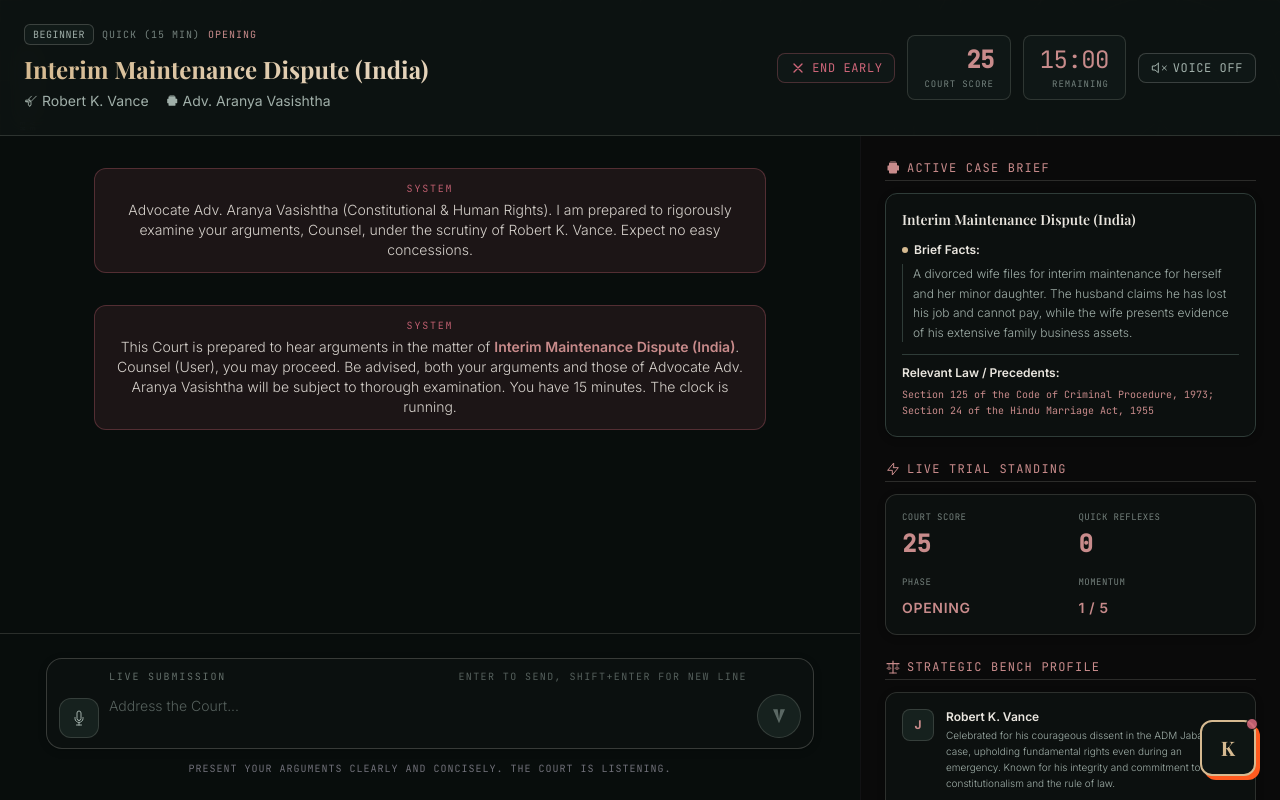
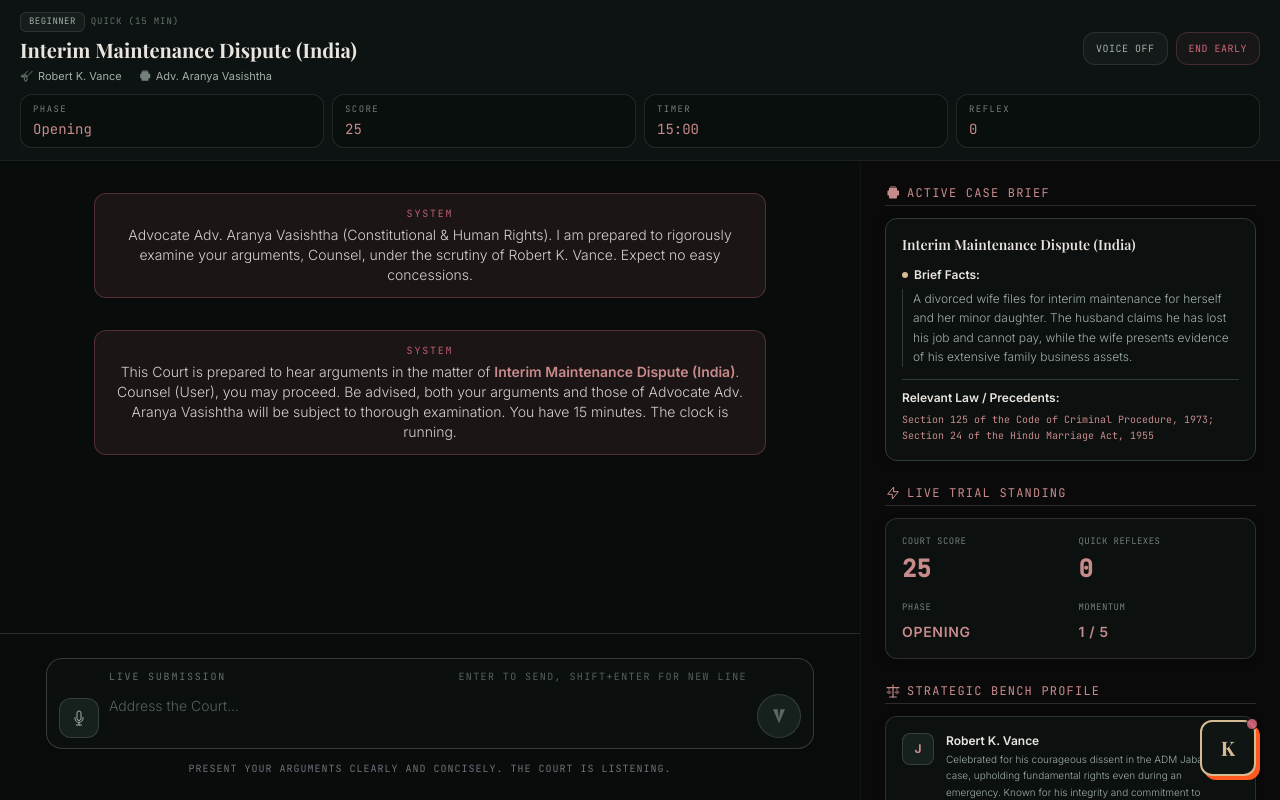
Before and after one commit to Ravs0/Legal-Trial, a React (Vite) app: page /#/landing in a window 1280 px wide. Both pictures are taken after a click on the button "Start 5-Min Demo Trial". Built offline with nearby package versions, Linux system fonts and the light colour scheme; a web font is replaced by a local one.

Commit message:
ui: polish landing, dashboard, sidebar, and arena chrome
Clearer demo CTA hierarchy, cleaner nav active states, quieter
background texture, denser arena header with session chips, and
dismissible audio errors.

```diff
--- a/components/BackgroundGeometry.tsx
+++ b/components/BackgroundGeometry.tsx
@@ -4,7 +4,7 @@ export const BackgroundGeometry: React.FC = () => {
   return (
     <div className="absolute inset-0 overflow-hidden pointer-events-none z-0 select-none">
       {/* Blueprint Grid Overlay — visible */}
-      <svg className="absolute inset-0 w-full h-full opacity-[0.06]" xmlns="http://www.w3.org/2000/svg">
+      <svg className="absolute inset-0 w-full h-full opacity-[0.035]" xmlns="http://www.w3.org/2000/svg">
         <defs>
           <pattern id="grid" width="80" height="80" patternUnits="userSpaceOnUse">
             <path d="M 80 0 L 0 0 0 80" fill="none" stroke="#D6BA91" strokeWidth="0.6" />
@@ -29,7 +29,7 @@ export const BackgroundGeometry: React.FC = () => {
       </svg>
 
       {/* Rotating Astrolabe Compass Rings — Top Right */}
-      <div className="absolute -top-40 -right-40 w-[560px] h-[560px] opacity-[0.08] animate-[spin_120s_linear_infinite]">
+      <div className="absolute -top-40 -right-40 w-[560px] h-[560px] opacity-[0.045] animate-[spin_120s_linear_infinite]">
         <svg className="w-full h-full text-brand-accent" viewBox="0 0 200 200" fill="none" stroke="currentColor" strokeWidth="0.3">
           <circle cx="100" cy="100" r="95" strokeDasharray="2,3" />
           <circle cx="100" cy="100" r="88" />
--- a/components/ChatMessage.tsx
+++ b/components/ChatMessage.tsx
@@ -144,7 +144,7 @@ export const ChatMessage: React.FC<ChatMessageProps> = ({
   }
 
   return (
-    <div className={`group relative flex flex-col ${alignment} mb-6 px-4 py-3 rounded-lg hover:bg-zinc-900/20 transition-all duration-300 ease-out animate-fadeInUp w-full`}>
+    <div className={`group relative flex flex-col ${alignment} mb-4 sm:mb-5 px-2 sm:px-4 py-2 sm:py-2.5 rounded-xl hover:bg-white/[0.02] transition-colors duration-200 animate-fadeInUp w-full`}>
       {/* Floating actions menu (hover on desktop, tap on mobile) */}
       {!isUser && (
         <>
--- a/components/Layout.tsx
+++ b/components/Layout.tsx
@@ -41,10 +41,10 @@ const NavItem: React.FC<{
   const location = useLocation();
 
   const navLinkClass = (isActive: boolean): string =>
-    `flex items-center px-3 py-2.5 rounded-xl text-[12px] font-medium transition-all group relative overflow-hidden
+    `flex items-center px-2.5 py-2 rounded-lg text-[12px] font-medium transition-colors duration-150 group relative
      ${isActive
-      ? 'bg-brand-accent/15 text-brand-accent border-l-2 border-l-brand-accent border-y border-r border-y-brand-accent/20 border-r-brand-accent/20'
-      : 'text-white/60 border border-transparent hover:bg-white/8 hover:text-white/90'
+      ? 'bg-brand-accent/12 text-brand-accent shadow-[inset_3px_0_0_0] shadow-brand-accent'
+      : 'text-white/55 hover:bg-white/[0.06] hover:text-white/90'
     }`;
 
   const manualIsActive = location.pathname === to || (!end && location.pathname.startsWith(to) && to !== ROUTES.HOME) || (end && location.pathname === to && to === ROUTES.HOME);
@@ -242,9 +242,9 @@ export const Layout: React.FC<LayoutProps> = ({ children }) => {
       {/* Sidebar */}
       {showSidebar && (
         <aside
-          className={`fixed inset-y-0 left-0 z-50 bg-brand-bg-dark border-r border-white/8 flex flex-col transition-all duration-300 ease-in-out
+          className={`fixed inset-y-0 left-0 z-50 bg-brand-bg-dark/98 backdrop-blur-xl border-r border-white/[0.06] flex flex-col transition-all duration-300 ease-in-out
             ${isSidebarOpen ? 'md:w-56' : 'md:w-[60px]'}
-            ${isMobileOpen ? 'translate-x-0 w-[260px]' : '-translate-x-full md:translate-x-0'}
+            ${isMobileOpen ? 'translate-x-0 w-[260px] shadow-2xl' : '-translate-x-full md:translate-x-0'}
           `}
         >
           {/* Sidebar Header */}
@@ -315,7 +315,7 @@ export const Layout: React.FC<LayoutProps> = ({ children }) => {
           {/* Mode Badge */}
           {isExpanded && (
             <div className="px-3 py-2 border-t border-white/8">
-              <div className="flex items-center gap-2 px-2 py-1.5 bg-brand-accent/10 border border-brand-accent/25">
+              <div className="flex items-center gap-2 px-3 py-2 rounded-lg bg-brand-accent/10 border border-brand-accent/20">
                 <ChartIcon />
                 <span className="text-[10px] font-mono text-brand-accent tracking-wider uppercase">{formatModeLabel(practiceMode)}</span>
               </div>
--- a/screens/LandingScreen.tsx
+++ b/screens/LandingScreen.tsx
@@ -107,29 +107,35 @@ const LandingScreen: React.FC = () => {
             case research &amp; strategy tools when you are ready to go deeper.
           </p>
 
-          <div className="mt-8 flex flex-col sm:flex-row items-center justify-center gap-3">
+          <div className="mt-8 flex flex-col items-center justify-center gap-3">
             <button
               type="button"
               onClick={handleDemoStart}
-              className="min-h-[48px] px-6 py-3 rounded-xl bg-brand-accent text-brand-accent-text font-semibold inline-flex items-center justify-center gap-2 hover:bg-brand-accent-hover transition-colors"
+              className="min-h-[52px] px-8 py-3.5 rounded-2xl bg-brand-accent text-brand-accent-text font-semibold text-sm sm:text-base inline-flex items-center justify-center gap-2 hover:bg-brand-accent-hover transition-all shadow-[0_8px_32px_rgba(214,186,145,0.18)] hover:shadow-[0_12px_40px_rgba(214,186,145,0.28)] hover:-translate-y-0.5"
             >
               <PlusCircleIcon className="h-5 w-5" />
               Start 5-Min Demo Trial
             </button>
             <span className="text-[10px] font-mono uppercase tracking-[0.2em] text-brand-text-secondary/55">
-              No setup required
+              No setup · Indian beginner case
             </span>
+          </div>
+
+          <div className="mt-10 mb-2 flex items-center gap-4 w-full max-w-md mx-auto">
+            <div className="h-px flex-1 bg-brand-border/60" />
+            <span className="text-[9px] font-mono uppercase tracking-[0.22em] text-brand-text-secondary/45">or choose jurisdiction</span>
+            <div className="h-px flex-1 bg-brand-border/60" />
           </div>
         </div>
 
         {/* Jurisdiction selection cards */}
-        <div className="grid grid-cols-1 md:grid-cols-2 gap-6 md:gap-8 w-full max-w-3xl mx-auto animate-fadeInUp" style={{ animationDelay: '0.15s' }}>
+        <div className="grid grid-cols-1 md:grid-cols-2 gap-5 md:gap-6 w-full max-w-3xl mx-auto animate-fadeInUp" style={{ animationDelay: '0.15s' }}>
 
           {/* Indian Legal Practice */}
           <div
             onClick={() => handleModeSelection('indian')}
-            className="group relative bg-brand-bg-secondary border border-brand-border rounded-2xl p-8 sm:p-10 cursor-pointer transition-all duration-400 ease-out shadow-sm
-              hover:bg-brand-bg-primary hover:border-brand-accent/40 hover:shadow-card hover:-translate-y-1 focus-ring"
+            className="group relative bg-brand-bg-secondary/80 border border-brand-border rounded-2xl p-7 sm:p-9 cursor-pointer transition-all duration-300 ease-out
+              hover:border-brand-accent/45 hover:shadow-card-hover hover:-translate-y-1 focus-ring backdrop-blur-sm"
             role="button"
             tabIndex={0}
             onKeyDown={(e) => { if (e.key === 'Enter' || e.key === ' ') { e.preventDefault(); handleModeSelection('indian'); } }}
@@ -165,8 +171,8 @@ const LandingScreen: React.FC = () => {
           {/* International Law Practice */}
           <div
             onClick={() => handleModeSelection('international')}
-            className="group relative bg-brand-bg-secondary border border-brand-border rounded-2xl p-8 sm:p-10 cursor-pointer transition-all duration-400 ease-out shadow-sm
-              hover:bg-brand-bg-primary hover:border-brand-accent/40 hover:shadow-card hover:-translate-y-1 focus-ring"
+            className="group relative bg-brand-bg-secondary/80 border border-brand-border rounded-2xl p-7 sm:p-9 cursor-pointer transition-all duration-300 ease-out
+              hover:border-brand-accent/45 hover:shadow-card-hover hover:-translate-y-1 focus-ring backdrop-blur-sm"
             role="button"
             tabIndex={0}
             onKeyDown={(e) => { if (e.key === 'Enter' || e.key === ' ') { e.preventDefault(); handleModeSelection('international'); } }}
--- a/screens/practice/PracticeArena.tsx
+++ b/screens/practice/PracticeArena.tsx
@@ -924,71 +924,51 @@ const PracticeArena: React.FC = () => {
     >
       <BackgroundGeometry />
 
-      <div className="px-3 py-3 sm:p-6 bg-brand-bg-secondary/80 backdrop-blur-md border-b border-brand-text-primary/15 sticky top-0 z-20 flex-shrink-0">
-        <div className="max-w-7xl mx-auto space-y-3 sm:space-y-0 sm:flex sm:items-center sm:justify-between sm:gap-4">
-          <div className="text-left min-w-0 sm:flex-grow sm:max-w-3xl">
-            <div className="flex flex-wrap items-center gap-2 mb-2">
-              <span className="inline-block px-2 py-0.5 rounded-md text-[10px] font-mono border border-brand-text-primary/20 bg-brand-bg-tertiary/60 text-brand-text-secondary uppercase tracking-wider">{currentSessionSettings.difficulty}</span>
-              <span className="text-[10px] font-mono text-brand-text-secondary/70 uppercase tracking-widest">{currentSessionSettings.sessionType}</span>
-              <span className={`text-[10px] font-mono uppercase tracking-widest ${catColors.text}`}>{phaseLabel(activePhase)}</span>
+      <div className="px-3 py-2.5 sm:px-5 sm:py-3 bg-brand-bg-secondary/95 backdrop-blur-xl border-b border-white/[0.06] sticky top-0 z-20 flex-shrink-0">
+        <div className="max-w-7xl mx-auto space-y-2.5">
+          <div className="flex items-start sm:items-center justify-between gap-3">
+            <div className="text-left min-w-0 flex-1">
+              <div className="flex flex-wrap items-center gap-1.5 mb-1">
+                <span className="inline-block px-2 py-0.5 rounded-md text-[9px] font-mono border border-white/10 bg-white/[0.04] text-brand-text-secondary uppercase tracking-wider">{currentSessionSettings.difficulty}</span>
+                <span className="text-[9px] font-mono text-brand-text-secondary/60 uppercase tracking-widest">{currentSessionSettings.sessionType}</span>
               </div>
-            <h2 className="text-lg sm:text-2xl font-bold text-shimmer truncate font-serif text-brand-text-primary" title={currentSessionSettings.caseDetail.title}>{currentSessionSettings.caseDetail.title}</h2>
-            <div className="flex flex-wrap items-center gap-x-4 gap-y-1 text-[11px] sm:text-sm text-brand-text-secondary mt-1.5">
-              <span className="flex items-center"><GavelIcon className="h-3.5 w-3.5 mr-1" /> {currentSessionSettings.judgePersonality.name}</span>
-              <span className="flex items-center"><BriefcaseIcon className="h-3.5 w-3.5 mr-1" /> {currentSessionSettings.opposingCounselPersonality.name}</span>
+              <h2 className="text-base sm:text-xl font-bold truncate font-serif text-brand-text-primary leading-snug" title={currentSessionSettings.caseDetail.title}>{currentSessionSettings.caseDetail.title}</h2>
+              <div className="hidden sm:flex flex-wrap items-center gap-x-4 gap-y-0.5 text-[11px] text-brand-text-secondary mt-1">
+                <span className="flex items-center gap-1"><GavelIcon className="h-3.5 w-3.5 opacity-70" /> {currentSessionSettings.judgePersonality.name}</span>
+                <span className="flex items-center gap-1"><BriefcaseIcon className="h-3.5 w-3.5 opacity-70" /> {currentSessionSettings.opposingCounselPersonality.name}</span>
               </div>
             </div>
 
-          <div className="hidden sm:flex items-center space-x-2 sm:space-x-3 flex-shrink-0">
+            <div className="hidden sm:flex items-center gap-2 flex-shrink-0">
+              {isTTSAvailable() && (
+                <button
+                  onClick={() => setVoiceEnabled(v => !v)}
+                  className={`px-3 py-2 rounded-xl border text-[10px] font-mono uppercase tracking-wider transition-all ${
+                    voiceEnabled
+                      ? `${catColors.bg} text-brand-accent-text border-transparent`
+                      : 'border-white/10 bg-white/[0.03] text-brand-text-secondary hover:text-brand-text-primary'
+                  }`}
+                  title={voiceEnabled ? 'Mute courtroom voice' : 'Enable courtroom voice'}
+                >
+                  {voiceEnabled ? 'Voice On' : 'Voice Off'}
+                </button>
+              )}
               {!sessionEnded && isTimerRunning && (
                 <button
                   onClick={() => { if (currentSessionSettings) handleSessionEnd(true, true); }}
-                className="p-2 sm:px-3 sm:py-1.5 rounded-lg border border-brand-error/30 bg-brand-bg-tertiary/40 hover:bg-brand-error/10 text-brand-error transition-all flex items-center justify-center gap-1.5 text-xs font-mono uppercase tracking-wider"
+                  className="px-3 py-2 rounded-xl border border-brand-error/25 bg-brand-error/5 hover:bg-brand-error/10 text-brand-error transition-all text-[10px] font-mono uppercase tracking-wider"
                   title="End Trial Early"
                 >
-                <svg className="w-4 h-4" fill="none" stroke="currentColor" strokeWidth={2} viewBox="0 0 24 24">
-                  <path strokeLinecap="round" strokeLinejoin="round" d="M6 18L18 6M6 6l12 12" />
-                </svg>
-                <span className="hidden sm:inline">End Early</span>
-              </button>
-            )}
-
-            <div className="text-right bg-brand-bg-tertiary/40 px-3 py-1 sm:px-4 sm:py-2 rounded-lg border border-brand-text-primary/15 hidden sm:block">
-              <p className={`text-xl sm:text-2xl font-mono tracking-tight ${catColors.text} font-bold`}>{scoreBreakdown.total}</p>
-              <p className="text-[8px] sm:text-[9px] uppercase font-mono tracking-widest mt-0.5 text-brand-text-secondary/70">Court Score</p>
-            </div>
-
-            <div className="text-right bg-brand-bg-tertiary/40 px-3 py-1 sm:px-4 sm:py-2 rounded-lg border border-brand-text-primary/15">
-              <p className={`text-xl sm:text-2xl font-mono tracking-tight ${remainingSeconds < 60 ? 'text-brand-error animate-pulse' : catColors.text}`}>{formattedTime}</p>
-              <p className="text-[8px] sm:text-[9px] uppercase font-mono tracking-widest mt-0.5 text-brand-text-secondary/70">{remainingSeconds <= 0 ? 'Ended' : (isTimerRunning ? 'Remaining' : 'Paused')}</p>
-            </div>
-
-            {isTTSAvailable() && (
-              <button
-                onClick={() => setVoiceEnabled(v => !v)}
-                className={`p-2 sm:px-3 sm:py-1.5 rounded-lg border transition-all flex items-center justify-center gap-1.5 text-xs font-mono uppercase tracking-wider ${
-                  voiceEnabled
-                    ? `${catColors.bg} text-brand-accent-text border-transparent`
-                    : 'border-brand-text-primary/20 bg-brand-bg-tertiary/40 text-brand-text-secondary hover:text-brand-text-primary'
-                }`}
-                title={voiceEnabled ? 'Mute courtroom voice' : 'Enable courtroom voice'}
-              >
-                <svg className="w-4 h-4" fill="none" stroke="currentColor" strokeWidth={1.5} viewBox="0 0 24 24">
-                  <path strokeLinecap="round" strokeLinejoin="round" d="M11 5L6 9H2v6h4l5 4V5z" />
-                  {voiceEnabled ? (
-                    <path strokeLinecap="round" strokeLinejoin="round" d="M15.5 8.5a5 5 0 010 7M19 5a9 9 0 010 14" />
-                  ) : (
-                    <path strokeLinecap="round" strokeLinejoin="round" d="M23 9l-6 6M17 9l6 6" />
-                  )}
-                </svg>
-                <span className="hidden sm:inline">{voiceEnabled ? 'Voice On' : 'Voice Off'}</span>
+                  End Early
                 </button>
               )}
             </div>
+          </div>
 
-          <div className="sm:hidden space-y-3">
+          <SessionChipRow items={sessionMeta} className="hidden sm:grid" />
+
+          <div className="sm:hidden space-y-2">
             <SessionChipRow items={sessionMeta} />
-
             <div className="grid grid-cols-3 gap-2">
               {mobileQuickActions.map((action) => (
                 <button
@@ -996,10 +976,10 @@ const PracticeArena: React.FC = () => {
                   type="button"
                   onClick={action.onClick}
                   disabled={action.disabled}
-                  className={`rounded-xl border px-3 py-2.5 text-left transition-all disabled:cursor-not-allowed disabled:opacity-60 ${action.tone}`}
+                  className={`rounded-xl border px-2.5 py-2 text-left transition-all disabled:cursor-not-allowed disabled:opacity-50 min-h-[48px] ${action.tone}`}
                 >
                   <p className="text-[11px] font-semibold uppercase tracking-wide">{action.label}</p>
-                  <p className="mt-1 text-[9px] font-mono uppercase tracking-[0.16em] text-brand-text-secondary/60">{action.hint}</p>
+                  <p className="mt-0.5 text-[9px] font-mono uppercase tracking-[0.14em] text-brand-text-secondary/55">{action.hint}</p>
                 </button>
               ))}
             </div>
@@ -1091,8 +1071,15 @@ const PracticeArena: React.FC = () => {
             <div className="p-3 sm:p-6 bg-brand-bg-primary border-t border-brand-text-primary/15 z-20 relative flex-shrink-0">
               <div className="max-w-4xl mx-auto">
                 {audioError && (
-                  <div className="p-2.5 mb-3 bg-brand-error/10 border border-brand-error/20 text-brand-error text-[11px] rounded-lg text-left animate-fadeIn">
-                    [ Error ] {audioError}
+                  <div className="p-2.5 mb-3 bg-brand-error/10 border border-brand-error/25 text-brand-error text-[11px] rounded-xl text-left animate-fadeIn flex items-start justify-between gap-3">
+                    <span className="leading-relaxed">{audioError}</span>
+                    <button
+                      type="button"
+                      onClick={() => setAudioError(null)}
+                      className="flex-shrink-0 text-[10px] font-mono uppercase tracking-wider opacity-70 hover:opacity-100"
+                    >
+                      Dismiss
+                    </button>
                   </div>
                 )}
 
```
Also changed, not shown: index.html (+1 -1 lines), screens/HomeScreen.tsx (+36 -31 lines). Lines whose indentation alone changed are shown as unchanged.
